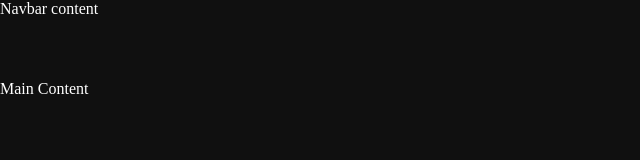
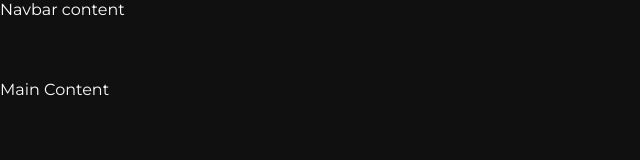
Before and after one commit to atheo810/moviemaniac, a React (Vite) app: page / in a window 1280 px wide. Shown: the top 160 px of the page, without its empty margins (0-640 px from the left). Built offline with nearby package versions, Linux system fonts and the light colour scheme.

Commit message:
feat: font-face

```diff
--- a/src/index.css
+++ b/src/index.css
@@ -1,3 +1,7 @@
+@font-face{
+  font-family: "Montserrat";
+  src: url("./assets/fonts/Montserrat-Regular.woff");
+}
 * {
   margin: 0;
   padding: 0;
@@ -7,4 +11,5 @@
 body {
   background-color: #101010;
   color: #fff;
+  font-family: "Montserrat", sans-serif;
 }
```
